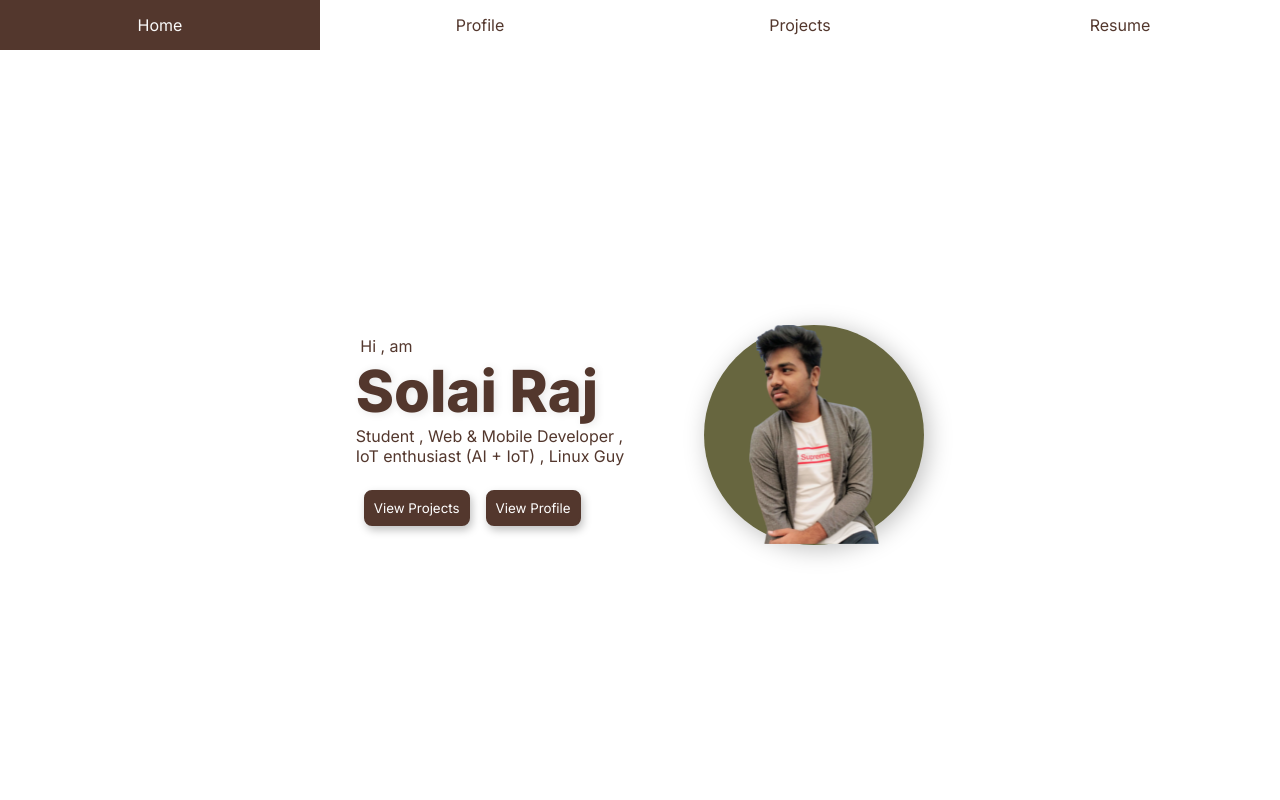
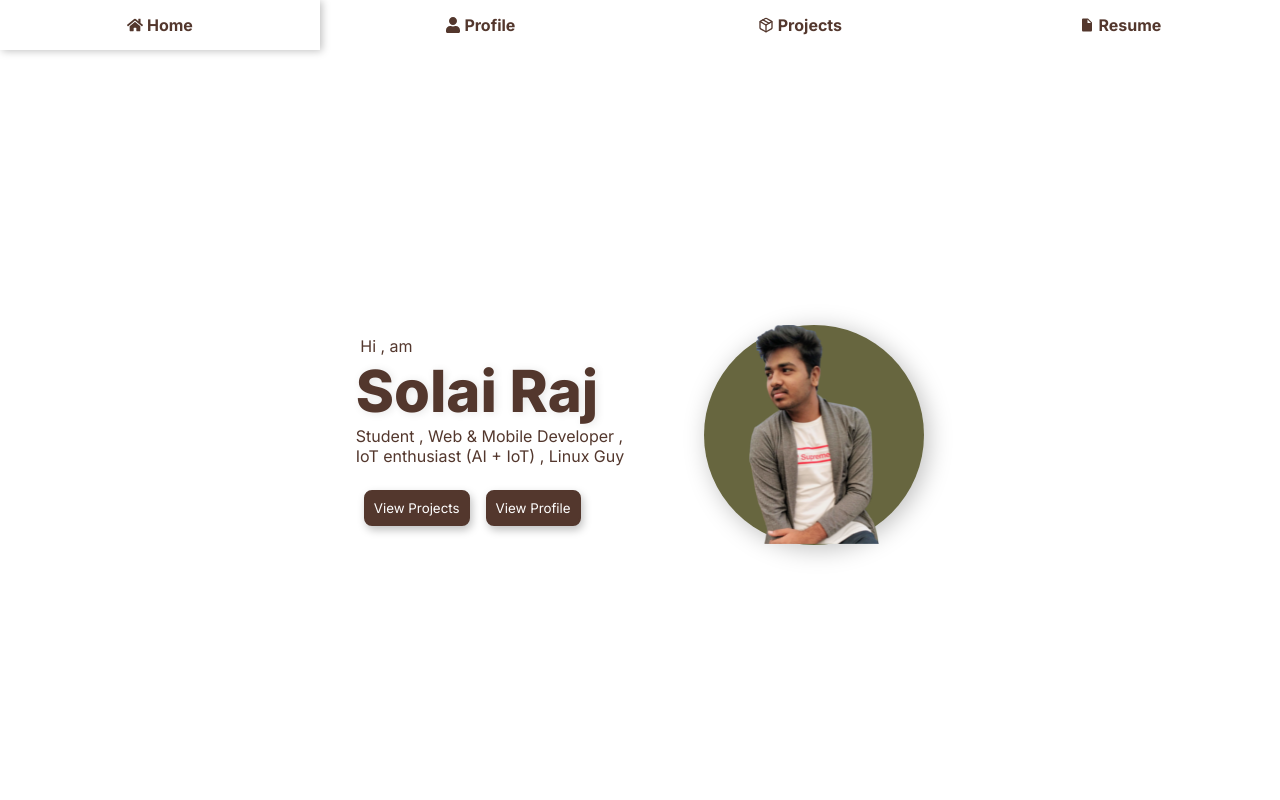
Before and after one commit to RajSolai/personal-portfolio, a Next.js app: page / in a window 1280 px wide. Shown: the top 800 px of the page. Built offline with nearby package versions, Linux system fonts and the light colour scheme.

Commit message:
now the whole project exports as plain html and css

```diff
--- a/pages/_document.tsx
+++ b/pages/_document.tsx
@@ -10,6 +10,10 @@ class MyDocument extends Document {
             href="https://fonts.googleapis.com/css2?family=Inter:wght@400;700;800&display=swap"
             rel="stylesheet"
           ></link>
+          <link
+            rel="stylesheet"
+            href="https://cdnjs.cloudflare.com/ajax/libs/animate.css/4.1.1/animate.min.css"
+          />
           <meta
             name="description"
             content="This is meta description Sample. We can add up to 158."
--- a/pages/components/greeter.tsx
+++ b/pages/components/greeter.tsx
@@ -4,7 +4,7 @@ const Greeter: React.FC<any> = () => {
   return (
     <>
       <section className="section home" id="home">
-        <div className="greetbox">
+        <div className="greetbox animate__animated animate__fadeInDown">
           <div className="greettext">
             <p className="msg"> &nbsp;Hi , am</p>
             <p className="name">Solai Raj</p>
@@ -13,12 +13,12 @@ const Greeter: React.FC<any> = () => {
               , Linux Guy
             </span>
             <div className="btn-holder">
-              <Link href="#projects">
+              <a href="#projects">
                 <button>View Projects</button>
-              </Link>
-              <Link href="#profile">
+              </a>
+              <a href="#profile">
                 <button className="secondary-btn">View Profile</button>
-              </Link>
+              </a>
             </div>
           </div>
           <div className="greetimg">
--- a/pages/components/profile.tsx
+++ b/pages/components/profile.tsx
@@ -1,4 +1,3 @@
-import Fade from "react-reveal/Fade";
 import {
   FaReact,
   FaNodeJs,
@@ -57,8 +56,7 @@ const Profile: React.FC<any> = () => {
     <>
       <section className="section profile" id="profile">
         <h1>About Me</h1>
-        <Fade top>
-          <article className="content">
+        <article className="content animate__animated animate__fadeInDown">
           <p>
             Hey ! Am Solai Raj , Just a Student from SRM VALLIAIAMMAI
             ENGINEERING COLLEGE ,<wbr /> Chennai Perusing my Under Graduate
@@ -71,15 +69,14 @@ const Profile: React.FC<any> = () => {
             こにちわおれわーともだち
           </p>
           <p>
-              Obviously as am a student I love to explore new concepts in
-              computer science, Starting my journey with{" "}
+            Obviously as am a student I love to explore new concepts in computer
+            science, Starting my journey with{" "}
             <strong>Action Script Flash Games</strong> to{" "}
             <strong>Tensorflow</strong>.
             <wbr /> I learn new things and concepts quicker which is one of my
             Strengths. <wbr />
           </p>
         </article>
-        </Fade>
         <div className="skills">
           <span className="skillbox react">
             <FaReact />
@@ -110,7 +107,6 @@ const Profile: React.FC<any> = () => {
             Ionic
           </span>
         </div>
-        <Fade top cascade>
         <div className="contacts">
           <div
             className="contact-card github"
@@ -149,7 +145,6 @@ const Profile: React.FC<any> = () => {
             <FaFacebook className="contact-icon" />
           </div>
         </div>
-        </Fade>
       </section>
     </>
   );
--- a/pages/index.tsx
+++ b/pages/index.tsx
@@ -1,9 +1,17 @@
+import { FaHome, FaUser } from "react-icons/fa";
+import { IoMdDocument } from "react-icons/io";
+import { FiPackage } from "react-icons/fi";
+
 import Head from "next/head";
 import dynamic from "next/dynamic";
 
 const Greeter = dynamic(() => import("./components/greeter"));
 const Profile = dynamic(() => import("./components/profile"));
 const Projects = dynamic(() => import("./components/projects"));
+
+export const config = {
+  unstable_runtimeJS: false,
+};
 
 const Home: React.FC<any> = () => {
   return (
@@ -14,12 +22,30 @@ const Home: React.FC<any> = () => {
       <header>
         <nav>
           <ul>
-            <li onClick={() => (window.location.href = "#")}>Home</li>
-            <li onClick={() => (window.location.href = "#profile")}>Profile</li>
-            <li onClick={() => (window.location.href = "#projects")}>
-              Projects
+            <li>
+              <a href="">
+                <FaHome />
+                &nbsp;Home
+              </a>
             </li>
-            <li>Resume</li>
+            <li>
+              <a href="#profile">
+                <FaUser />
+                &nbsp;Profile
+              </a>
+            </li>
+            <li>
+              <a href="#projects">
+                <FiPackage />
+                &nbsp;Projects
+              </a>
+            </li>
+            <li>
+              <a href="">
+                <IoMdDocument />
+                &nbsp;Resume
+              </a>
+            </li>
           </ul>
         </nav>
       </header>
@@ -28,9 +54,7 @@ const Home: React.FC<any> = () => {
         <Profile />
         <Projects />
       </main>
-      <footer className="footer">
-        Thanks for visiting my profile.
-      </footer>
+      <footer className="footer">Thanks for visiting my profile.</footer>
     </>
   );
 };
--- a/styles/mobilefirst.css
+++ b/styles/mobilefirst.css
@@ -36,8 +36,15 @@ nav > ul > li {
   cursor: pointer;
 }
 nav > ul > li:hover {
-  background-color: var(--brown);
-  color: #fafafa;
+  box-shadow: 2px 1px 8px rgba(0, 0, 0, 0.25);
+}
+nav > ul > li > a{
+  display: flex;
+  align-items: center;
+  justify-content: center;
+  color: var(--brown);
+  font-weight: 600;
+  text-decoration: none;
 }
 .wrapper {
   display: flex;
```
Lines whose indentation alone changed are shown as unchanged.
